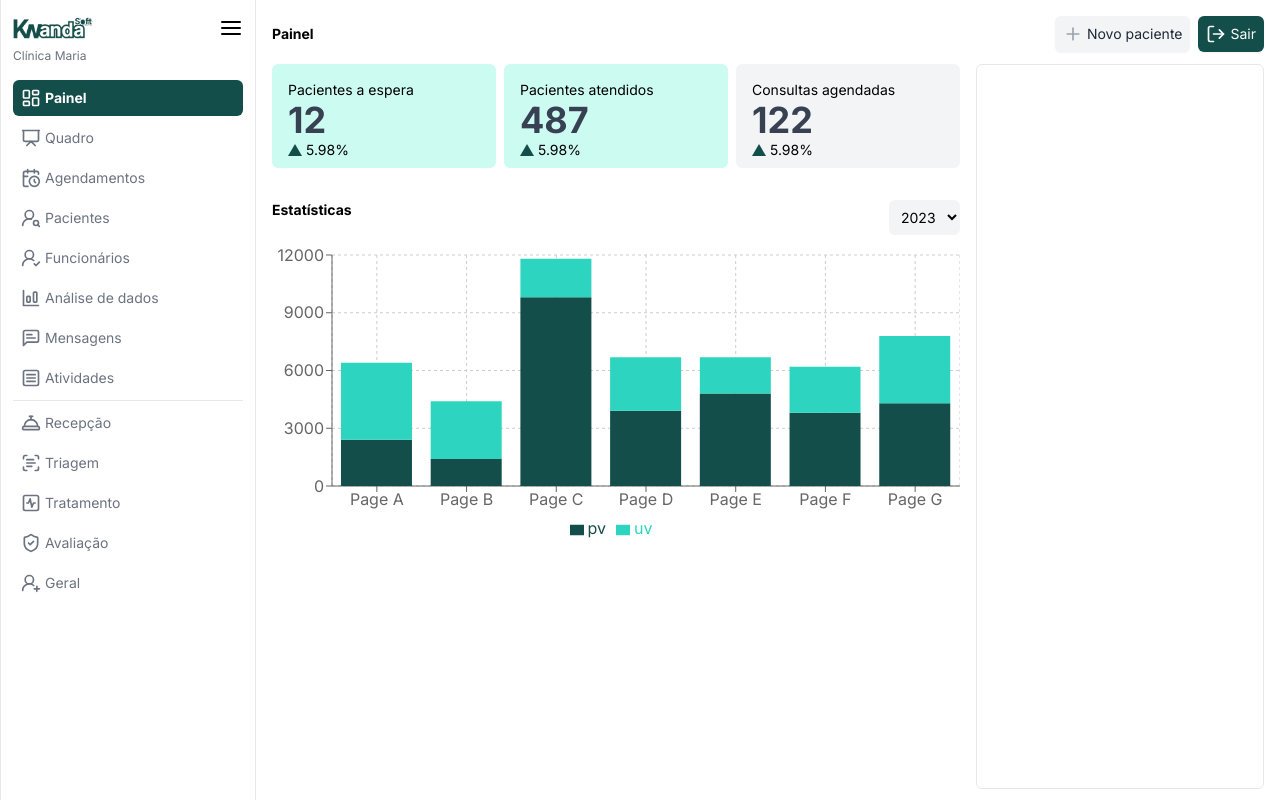
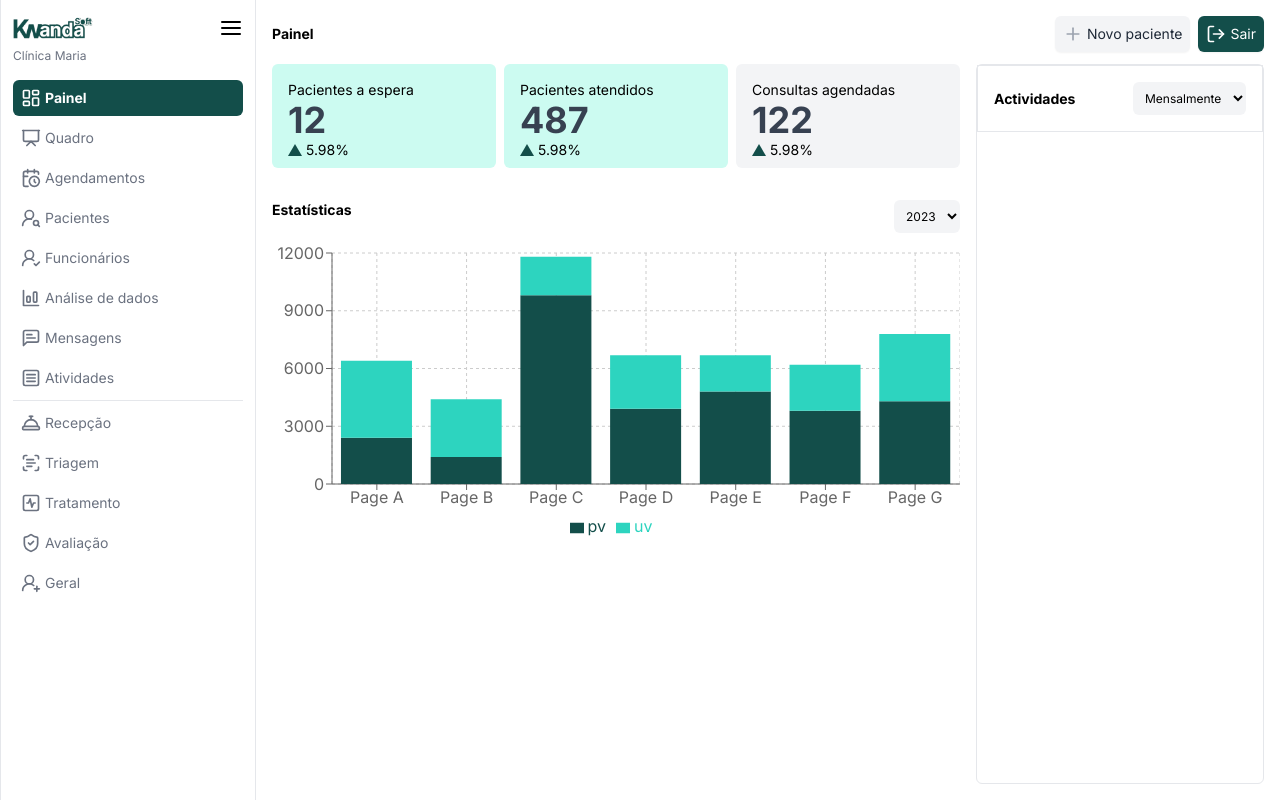
Before and after one commit to Seratooo/kwanda-soft, a Next.js app: page /dashboard in a window 1280 px wide. Built offline with nearby package versions, Linux system fonts and the light colour scheme.

Commit message:
feat: adding components

```diff
--- a/app/dashboard/page.tsx
+++ b/app/dashboard/page.tsx
@@ -51,7 +51,12 @@ export default function Page() {
           <div className="h-60 md:h-80 w-full">
             <div className="flex justify-between">
               <p className="text-sm font-bold block">Estatísticas</p>
-              <select name="" id="" value="2023" className="p-2 bg-gray-100 rounded-md text-sm">
+              <select
+                name=""
+                id="select1"
+                defaultValue="2023"
+                className="p-2 bg-gray-100 rounded-md text-xs"
+              >
                 <option value="2024">2024</option>
                 <option value="2023">2023</option>
                 <option value="2022">2022</option>
@@ -60,7 +65,24 @@ export default function Page() {
             <StackedBarChart />
           </div>
         </div>
-        <div className="w-full md:w-72 h-[90.6vh] border rounded-md"></div>
+        <div className="w-full md:w-72 h-[90vh] border rounded-md">
+          <div>
+            <div className="flex justify-between items-center border p-2 md:p-4">
+              <p className="text-sm font-bold block">Actividades</p>
+              <select
+                name=""
+                id="select2"
+                defaultValue="M"
+                className="p-2 bg-gray-100 rounded-md text-xs"
+              >
+                <option value="D">Diariamente</option>
+                <option value="M">Mensalmente</option>
+                <option value="A">Anualmente</option>
+              </select>
+            </div>
+            <div></div>
+          </div>
+        </div>
       </div>
     </main>
   );
--- a/app/ui/dashboard/sidenav.tsx
+++ b/app/ui/dashboard/sidenav.tsx
@@ -32,8 +32,8 @@ export default function SideNav() {
       className={`${
         menu == "off"
           ? "h-screen md:w-16 md:h-screen"
-          : "h-16 overflow-hidden md:overflow-hidden md:w-64 md:h-screen"
-      } w-[100%] bg-white absolute md:static px-3 py-3 border-b md:border-x md:border-b-0 h-full duration-300`}
+          : "h-[52px] overflow-hidden md:w-64 md:h-screen"
+      } w-[100%] z-10 bg-white fixed md:static px-3 py-3 border-b md:border-x md:border-b-0 h-full duration-300`}
     >
       <div className="space-y-1 h-14">
         <div
```
Also changed, not shown: 1 other file (tests, documents, lock files or other folders).
